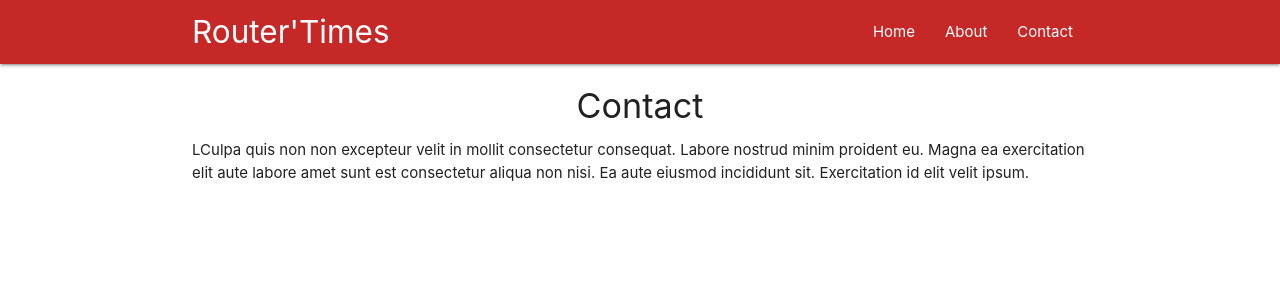
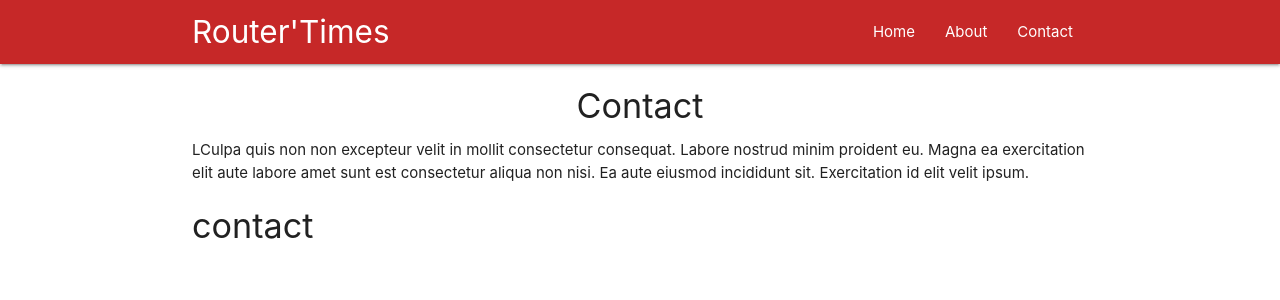
Before and after one commit to mjbenefiel/react-stuff, a React (Create React App) app in the folder react-redux/routing-demo/: page /contact in a window 1280 px wide. Shown: the top 300 px of the page. Built offline with nearby package versions, Linux system fonts and the light colour scheme.

Commit message:
02232019 route parameters

```diff
--- a/react-redux/routing-demo/src/App.js
+++ b/react-redux/routing-demo/src/App.js
@@ -3,7 +3,8 @@
 import { BrowserRouter, Route } from "react-router-dom";
 import Home from "./components/Home";
 import Contact from './components/Contact';
-import About from './components/About'
+import About from './components/About';
+import Post from './components/Post'
 
 class App extends Component {
   render() {
@@ -14,6 +15,7 @@
           <Route exact path="/" component={Home} />
           <Route path="/about" component={About} />
           <Route path="/contact" component={Contact} />
+          <Route path ="/:post_id" component={Post} />
         </div>
       </BrowserRouter>
     );
--- /dev/null
+++ b/react-redux/routing-demo/src/components/Post.js
@@ -0,0 +1,25 @@
+import React, { Component } from "react";
+
+class Post extends Component {
+    state = {
+            id: null
+        }
+        //
+    componentDidMount() {
+         console.log(this.props)
+        let id = this.props.match.params.post_id;
+        this.setState({
+            id: id
+        })
+    }
+
+  render() {
+    return (
+      <div className="container">
+        <h4>{this.state.id}</h4>
+      </div>
+    );
+  }
+}
+
+export default Post;
```
